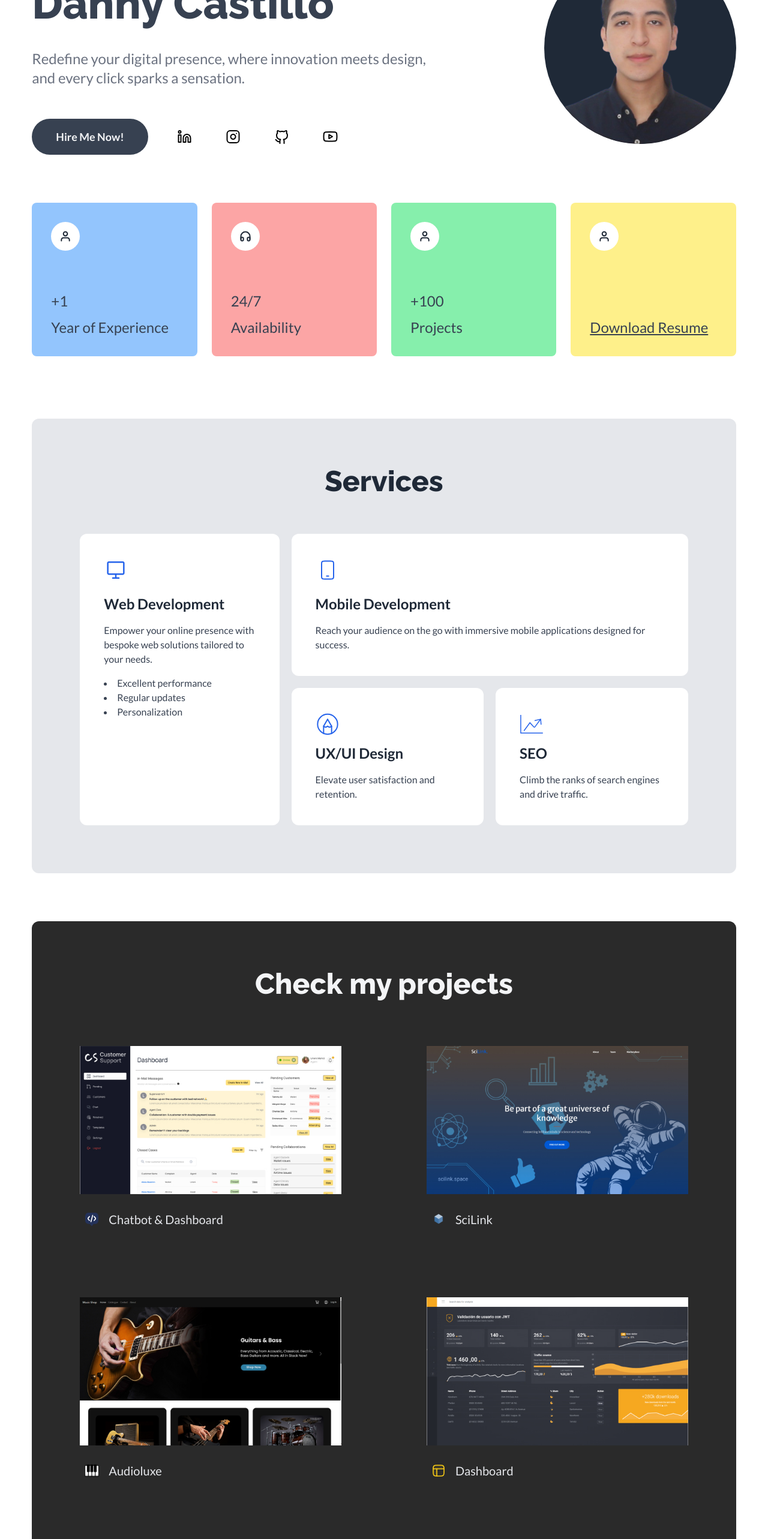
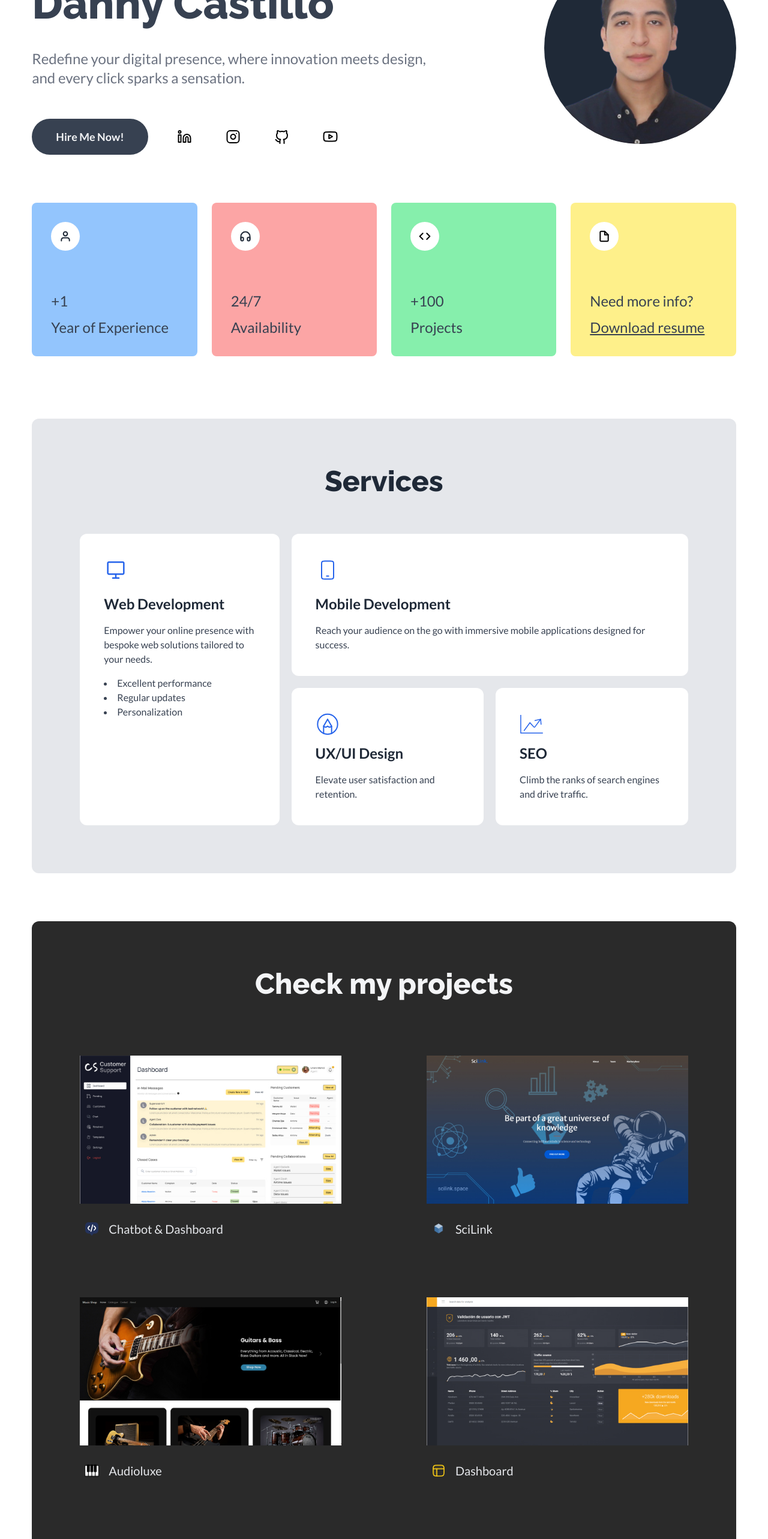
Before and after one commit to dannycastilloo/portfolio, a React (Vite) app: page / in a window 1280 px wide. Shown: the part 234-2800 px from the top of the page at 60% size. Built offline with nearby package versions, Linux system fonts and the light colour scheme.

Commit message:
update details

```diff
--- a/src/views/HomeView.jsx
+++ b/src/views/HomeView.jsx
@@ -46,6 +46,26 @@ function HomeView() {
         )
         : filteredProjects;
 
+    const [currentPage, setCurrentPage] = useState(1);
+    const projectsPerPage = 6; // Number of projects per page
+
+    // Calculate total pages
+    const totalPages = Math.ceil(searchedProjects.length / projectsPerPage);
+
+    // Slice projects to display only the ones for the current page
+    const indexOfLastProject = currentPage * projectsPerPage;
+    const indexOfFirstProject = indexOfLastProject - projectsPerPage;
+    const currentProjects = searchedProjects.slice(indexOfFirstProject, indexOfLastProject);
+
+    // Pagination handler functions
+    const handleNextPage = () => {
+        setCurrentPage(currentPage + 1);
+    };
+
+    const handlePrevPage = () => {
+        setCurrentPage(currentPage - 1);
+    };
+
     return (
         <>
             <section id='home' className='w-full flex flex-col justify-between items-center m-auto'>
@@ -66,16 +86,16 @@ function HomeView() {
                             <div className='flex flex-col md:flex-row justify-start items-center gap-10 md:gap-8'>
                                 <a href="mailto:dannycastillootiniano@gmail.com" target="_blank" rel="noopener noreferrer" className="px-8 py-5 md:px-8 md:py-4 lg:px-10 lg:py-4 bg-neutral700 text-neutral100 hover:bg-neutral800 transition-all duration-500 rounded-full font-bold lg:text-lg flex justify-center items-center cursor-pointer">Hire Me Now!</a>
                                 <div className='flex justify-center items-center md:justify-start gap-6'>
-                                    <a href='https://www.linkedin.com/in/dannycastilloo/' target='_blank' title='' className='rounded-full px-4 py-4 hover:bg-neutral200 transition-all duration-300'>
+                                    <a href='https://www.linkedin.com/in/dannycastilloo/' target='_blank' title='Linkedin' className='rounded-full px-4 py-4 hover:bg-neutral200 transition-all duration-300'>
                                         <img src="./icons/linkedin.svg" alt="Linkedin" title='Linkedin' />
                                     </a>
-                                    <a href='https://www.instagram.com/dannycastillo.o/' target='_blank' title='' className='rounded-full px-4 py-4 hover:bg-neutral200 transition-all duration-300'>
+                                    <a href='https://www.instagram.com/dannycastillo.o/' target='_blank' title='Instagram' className='rounded-full px-4 py-4 hover:bg-neutral200 transition-all duration-300'>
                                         <img src="./icons/instagram.svg" alt="Instagram" title='Instagram' />
                                     </a>
-                                    <a href='https://github.com/dannycastilloo' target='_blank' title='' className='rounded-full px-4 py-4 hover:bg-neutral200 transition-all duration-300'>
+                                    <a href='https://github.com/dannycastilloo' target='_blank' title='Github' className='rounded-full px-4 py-4 hover:bg-neutral200 transition-all duration-300'>
                                         <img src="./icons/github.svg" alt="Github" title='Github' />
                                     </a>
-                                    <a href='https://www.youtube.com/channel/UCUKb3-8nupEbRym3HLbZMOg' target='_blank' title='' className='rounded-full px-4 py-4 hover:bg-neutral200 transition-all duration-300'>
+                                    <a href='https://www.youtube.com/channel/UCUKb3-8nupEbRym3HLbZMOg' target='_blank' title='YouTube' className='rounded-full px-4 py-4 hover:bg-neutral200 transition-all duration-300'>
                                         <img src="./icons/youtube.svg" alt="YouTube" title='YouTube' />
                                     </a>
                                 </div>
@@ -103,15 +123,18 @@ function HomeView() {
                             </div>
                         </div>
                         <div className='p-8 rounded-lg bg-success300 flex flex-col justify-between items-center md:items-start h-64 w-full md:w-4/12 lg:w-3/12'>
-                            <img src="./presentation/experience.svg" alt="Experience" title='Experience' className='mx-auto md:mx-0 w-14 md:w-auto' />
+                            <img src="./presentation/code.svg" alt="Experience" title='Experience' className='mx-auto md:mx-0 w-14 md:w-auto' />
                             <div className='flex flex-col gap-5 md:gap-3'>
                                 <span className='text-neutral700 text-3xl md:text-2xl font-medium text-center md:text-start'>+100</span>
                                 <p className='text-neutral700 text-2xl font-medium text-center md:text-start'>Projects</p>
                             </div>
                         </div>
                         <div className='p-8 rounded-lg bg-warning200 flex flex-col justify-between items-center md:items-start h-64 w-full md:w-7/12 lg:w-3/12'>
-                            <img src="./presentation/experience.svg" alt="Experience" title='Experience' className='mx-auto md:mx-0 w-14 md:w-auto' />
-                            <a href='./Danny_Castillo.pdf' target='_blank' className='text-neutral700 text-2xl font-medium text-center underline md:text-start'>Download Resume</a>
+                            <img src="./presentation/file.svg" alt="Experience" title='Experience' className='mx-auto md:mx-0 w-14 md:w-auto' />
+                            <div className='flex flex-col gap-5 md:gap-3'>
+                                <span className='text-neutral700 text-3xl md:text-2xl font-medium text-center md:text-start'>Need more info?</span>
+                                <p className='text-neutral700 underline text-2xl font-medium text-center md:text-start'>Download resume</p>
+                            </div>
                         </div>
                     </div>
                 </div>
@@ -168,17 +191,34 @@ function HomeView() {
             </section>
 
             <section id='projects' className='w-full flex justify-between items-center py-10'>
-                <div className='container mx-auto flex flex-col px-6 md:px-10 lg:px-20 py-20 bg-backgroundBlack rounded-xl gap-14 lg:gap-16 w-11/12'>
+                <div className='container mx-auto flex flex-col px-6 md:px-10 lg:px-20 py-20 bg-backgroundBlack rounded-xl gap-14 lg:gap-24 w-11/12'>
                     <h2 className='text-center font-raleway font-extrabold text-neutral100 text-4xl lg:text-5xl'>Check my projects</h2>
 
-                    <div className='flex flex-wrap justify-between items-center gap-12 md:justify-between md:gap-20 mt-0 md:mt-4 lg:gap-24'>
-                        {searchedProjects.map((project, index) => (
+                    <div className='flex flex-wrap justify-between items-center gap-12 md:justify-between md:gap-20 lg:gap-20'>
+                        {currentProjects.map((project, index) => (
                             <ProjectCard
                                 key={index}
                                 {...project}
                                 onClick={() => handleProjectClick(project)}
                             />
                         ))}
+                    </div>
+
+                    <div className="flex justify-center items-center gap-6">
+                        <button
+                            onClick={handlePrevPage}
+                            disabled={currentPage === 1}
+                            className="bg-neutral500 hover:bg-neutral600 text-white font-bold py-2 px-4 rounded-md"
+                        >
+                            Previous
+                        </button>
+                        <button
+                            onClick={handleNextPage}
+                            disabled={currentPage === totalPages}
+                            className="bg-neutral500 hover:bg-neutral600 text-white font-bold py-2 px-7 rounded-md"
+                        >
+                            Next
+                        </button>
                     </div>
                 </div>
             </section>
@@ -277,7 +317,7 @@ function HomeView() {
 
             <section className='w-full flex flex-col justify-between items-center py-10'>
                 <div className='container flex flex-col md:flex-row m-auto lg:justify-center lg:items-center gap-16 w-11/12'>
-                    <div className='flex flex-col justify-center items-center rounded-lg m-auto bg-neutral200 w-full md:w-1/2 h-72 py-16 gap-10 lg:gap-12'>
+                    <div className='flex flex-col justify-center items-center rounded-lg m-auto bg-neutral200 w-full md:w-1/2 h-72 py-16 px-4 gap-10 lg:gap-12'>
                         <p className='text-neutral700 text-center font-semibold text-3xl'>Let's connect!</p>
                         <div className='flex justify-center items-center gap-4'>
                             <a href='https://www.linkedin.com/in/dannycastilloo/' target='_blank' title='' className='rounded-full px-4 py-4 hover:bg-white transition-all duration-300'>
@@ -294,7 +334,7 @@ function HomeView() {
                             </a>
                         </div>
                     </div>
-                    <div className='flex flex-col justify-center items-center m-auto rounded-lg gap-10 lg:gap-12 w-full md:w-1/2 bg-backgroundBlack h-72 py-16'>
+                    <div className='flex flex-col justify-center items-center m-auto rounded-lg gap-10 lg:gap-12 w-full md:w-1/2 bg-backgroundBlack h-72 py-16 px-4'>
                         <p className='text-neutral50 text-center font-semibold text-3xl'>Check my musician website</p>
                         <a href="" target='_blank' className='py-4 px-6 rounded-full text-neutral50 font-bold bg-warning400 hover:bg-warning500 transition-all duration-300' title='Danny Castillo'>Visit Website</a>
                     </div>
```
Also changed, not shown: public/presentation/code.svg (added), public/presentation/file.svg (added).
